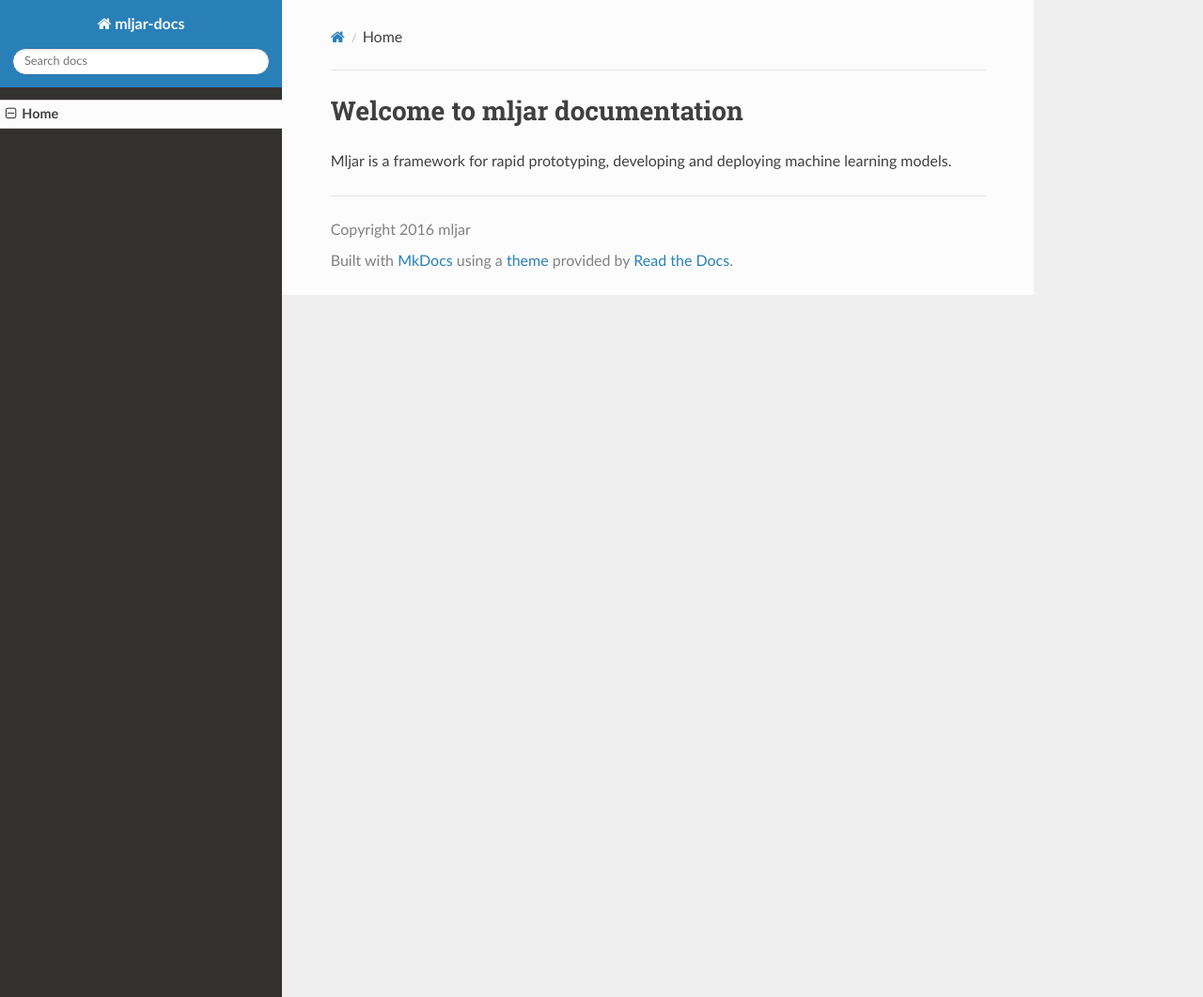
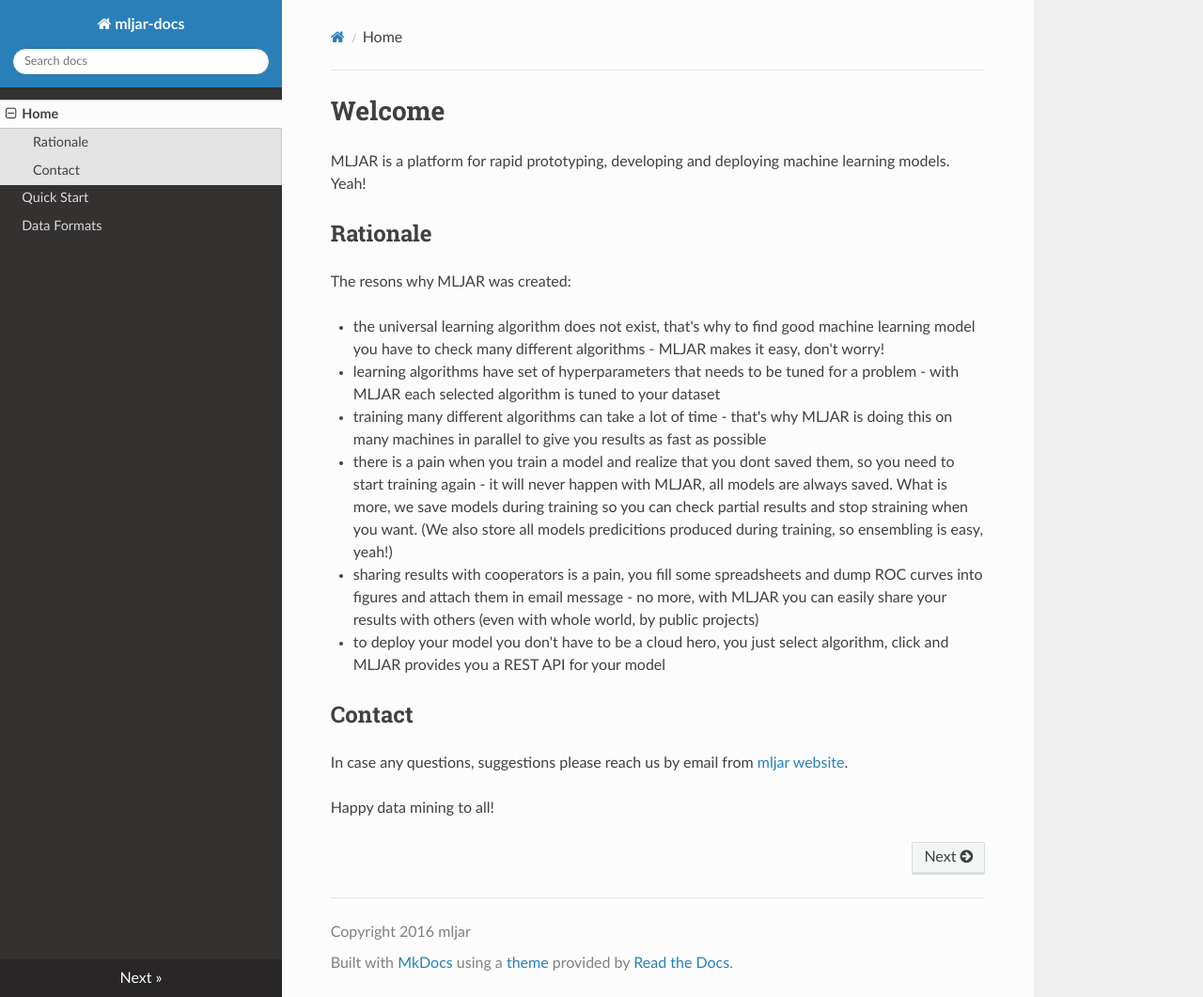
Before and after one commit to mljar/mljar-docs, an MkDocs documentation site: the page built from docs/index.md, in a window 1280 px wide and 1061 px high. Shown: the whole window at 94% size. Built offline with MkDocs 1.6.1, drawn with Linux system fonts in a browser that asks for light colours; nearby versions of some CDN libraries; old or Windows-style settings are respelled for this version of MkDocs.

Commit message:
quick start description

```diff
--- a/docs/index.md
+++ b/docs/index.md
@@ -1,3 +1,22 @@
-# Welcome to mljar documentation
+# Welcome
 
-Mljar is a framework for rapid prototyping, developing and deploying machine learning models.
+MLJAR is a platform for rapid prototyping, developing and deploying machine learning models. Yeah!
+
+## Rationale
+
+The resons why MLJAR was created:
+
+ - the universal learning algorithm does not exist, that's why to find good machine learning model you have to check many different algorithms - MLJAR makes it easy, don't worry!
+ - learning algorithms have set of hyperparameters that needs to be tuned for a problem - with MLJAR each selected algorithm is tuned to your dataset
+ - training many different algorithms can take a lot of time - that's why MLJAR is doing this on many machines in parallel to give you results as fast as possible
+ - there is a pain when you train a model and realize that you dont saved them, so you need to start training again - it will never happen with MLJAR, all models are always saved. What is more, we save models during training so you can check partial results and stop straining when you want. (We also store all models predicitions produced during training, so ensembling is easy, yeah!)
+ - sharing results with cooperators is a pain, you fill some spreadsheets and dump ROC curves into figures and attach them in email message - no more, with MLJAR you can easily share your results with others (even with whole world, by public projects)
+ - to deploy your model you don't have to be a cloud hero, you just select algorithm, click and MLJAR provides you a REST API for your model
+
+## Contact
+
+In case any questions, suggestions please reach us by email from [mljar website][1].
+
+Happy data mining to all!
+
+[1]: https://mljar.com
--- a/mkdocs.yml
+++ b/mkdocs.yml
@@ -1,6 +1,8 @@
 site_name: mljar-docs
 pages:
 - Home: index.md
+- Quick Start: usage.md
+- Data Formats: data.md
 theme: readthedocs
 site_url: https://www.mljar.com
 copyright: Copyright 2016 mljar
```
Also changed, not shown: docs/data.md (added, +1 -0 lines), docs/usage.md (added, +28 -0 lines).
